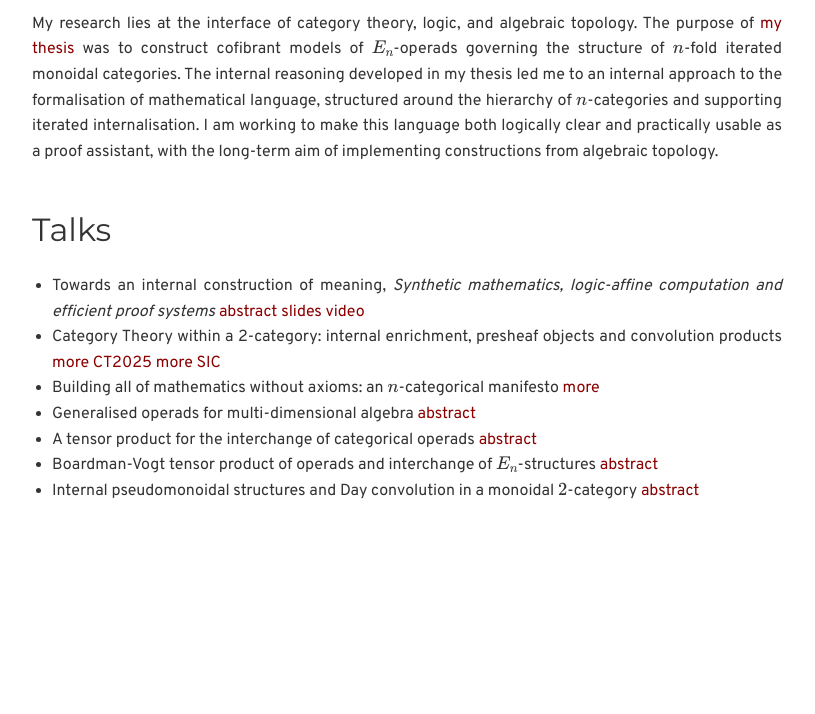
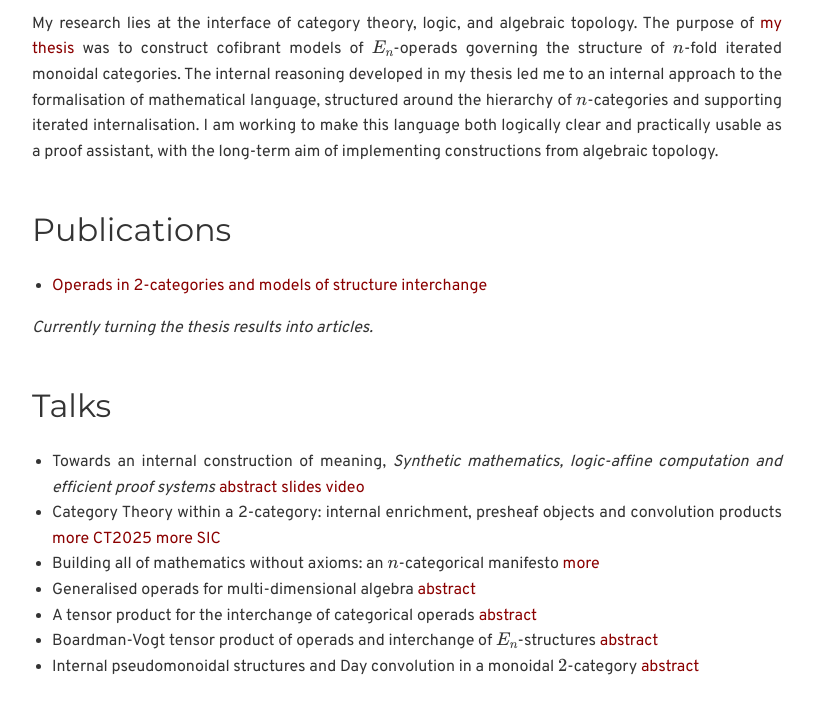
Before and after one commit to sdspmon/math, a Jekyll site: the page built from index.md, in a window 1280 px wide and 1103 px high, cut to the strip 382-1096 px from the top of the window. Shown: the whole strip, without its empty margins (233-1048 px from the left). Built offline with Jekyll 4.4.1, drawn with Linux system fonts in a browser that asks for light colours; formulas are drawn with MathJax 3.

Commit message:
Update index.md

```diff
--- a/index.md
+++ b/index.md
@@ -10,6 +10,11 @@ I'm a postdoctoral researcher at Institut de Recherche en Informatique Fondament
 
 My research lies at the interface of category theory, logic, and algebraic topology. The purpose of [my thesis](https://theses.hal.science/tel-04617115) was to construct cofibrant models of $$E_n$$-operads governing the structure of $$n$$-fold iterated monoidal categories. The internal reasoning developed in my thesis led me to an internal approach to the formalisation of mathematical language, structured around the hierarchy of $$n$$-categories and supporting iterated internalisation. I am working to make this language both logically clear and practically usable as a proof assistant, with the long-term aim of implementing constructions from algebraic topology.
 
+## Publications
+
+-  [Operads in 2-categories and models of structure interchange](https://theses.hal.science/tel-04617115)
+
+*Currently turning the thesis results into articles.*
 
 ## Talks
 
```
